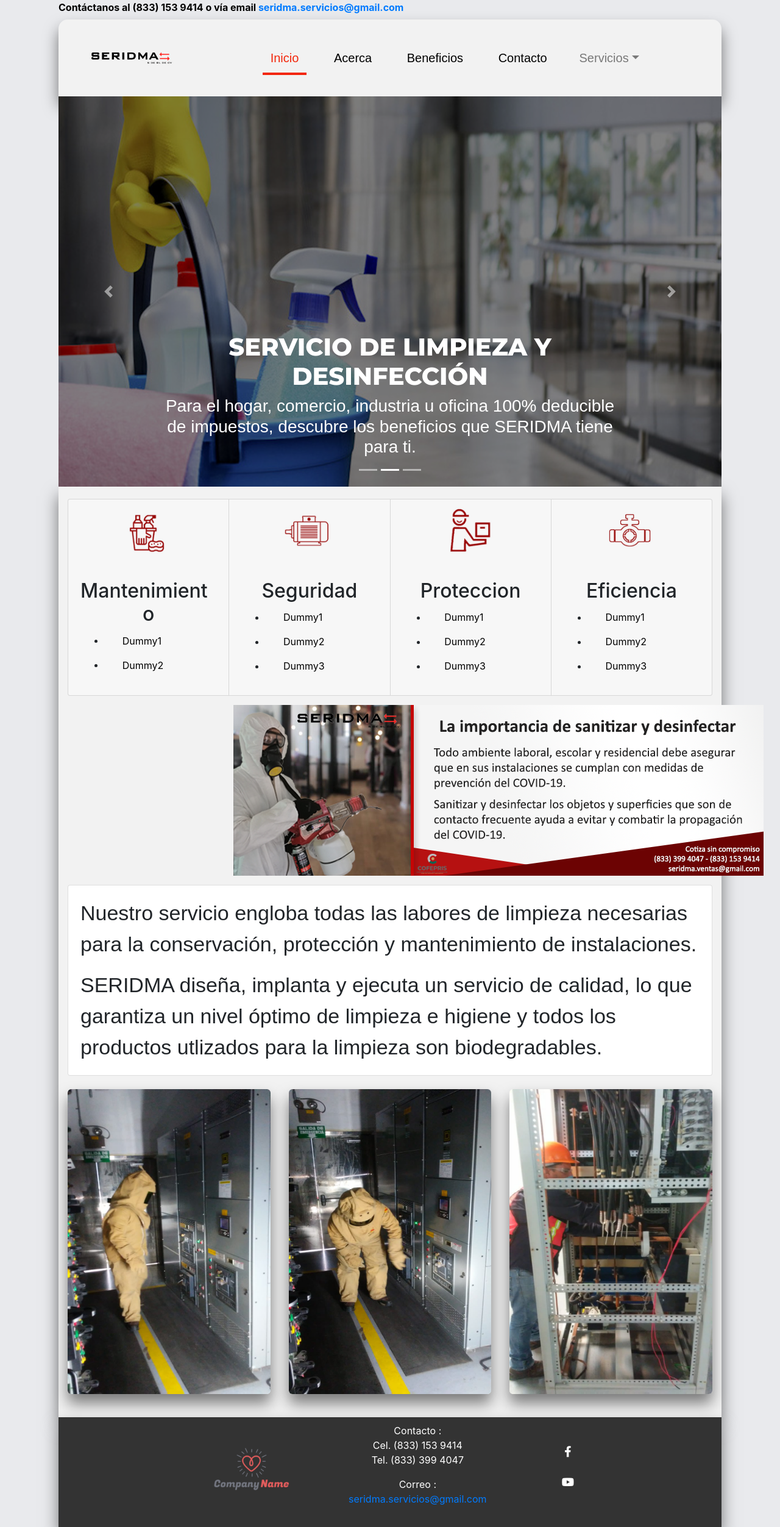
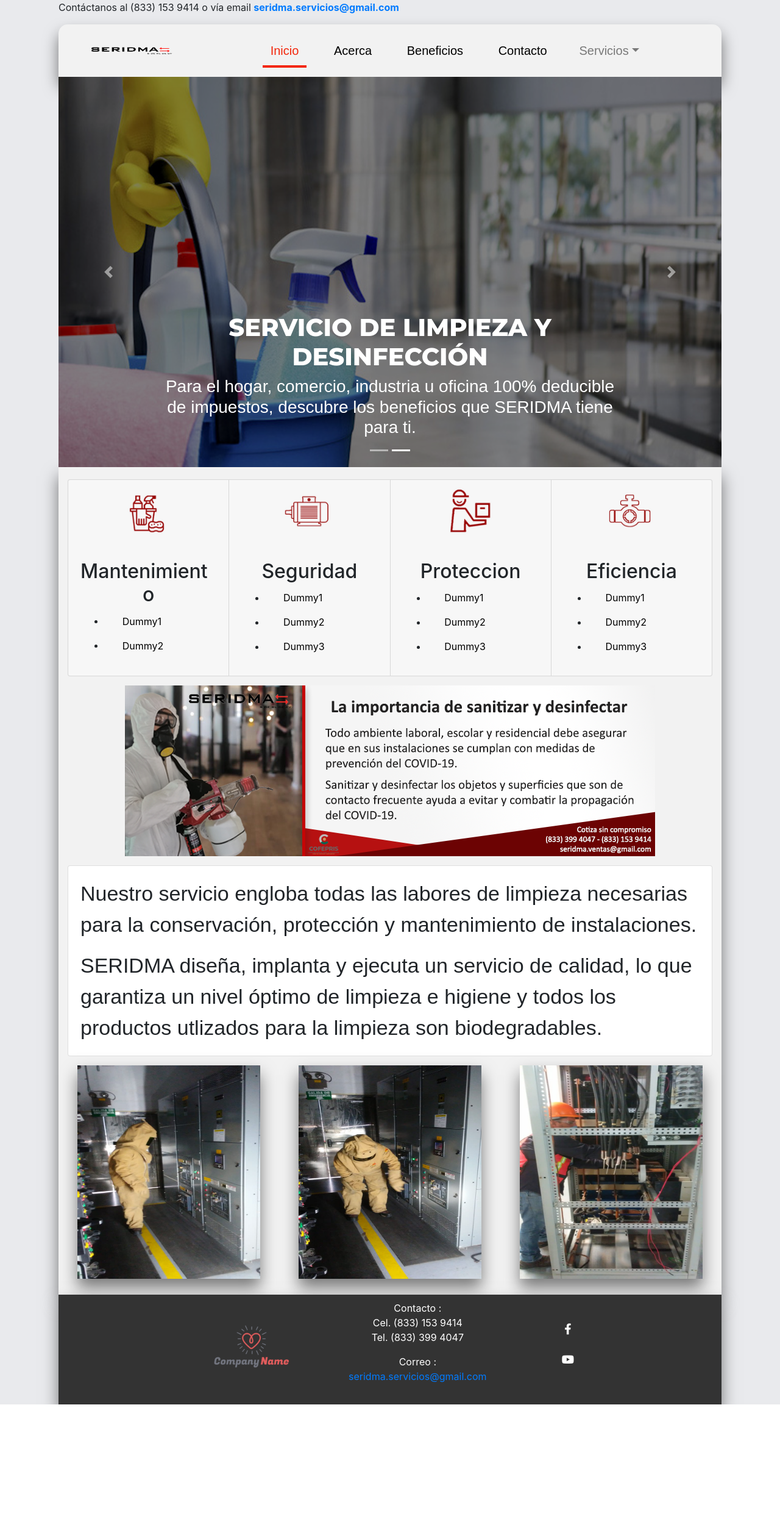
Before and after one commit to CesarAguilar43/seridma, a React (Create React App) app: page / in a window 1280 px wide. Shown: the whole page at 61% size. After the commit the page ends 2303 px from the top, so only its background shows below. Built offline with nearby package versions, Linux system fonts and the light colour scheme; a web font is replaced by a local one.

Commit message:
Arreglando el acomodo de los componentes

```diff
--- a/src/assets/css/Carousel.css
+++ b/src/assets/css/Carousel.css
@@ -26,3 +26,15 @@
  h3 {
    font-family: 'News Cycle', sans-serif;;
 }
+
+@media only screen and (max-width: 625px) {
+
+    .carousel-img{
+        width: 100%;
+        height: 70%;
+    }
+
+    .carousel-item{
+        background: linear-gradient(30deg, #f3270c, 0);
+    }
+}
--- a/src/assets/css/Home.css
+++ b/src/assets/css/Home.css
@@ -30,7 +30,39 @@
    box-shadow: 0px 15px 25px rgba(0, 0, 0, 0.5);
 }
 
-.banner{
+.banner-medium, .banner-movil, .banner{
+    display: block;
    margin-top: 15px;
    margin-bottom: 15px;
+   margin-left: auto;
+   margin-right: auto;
 }
+
+.banner-movil, .banner-medium{
+    display: none;
+}
+
+@media only screen and (max-width: 1198px) {
+
+    .container-wrapper{
+        box-shadow: 0 0 0 rgba(0, 0, 0, 0);
+    }
+
+    .banner{
+        display: none;
+    }
+
+    .banner-medium{
+        display: block;
+    }
+}
+
+@media only screen and (max-width: 600px) {
+
+    .banner-medium{
+        display: none;
+    }
+    .banner-movil{
+        display: block;
+    }
+}
--- a/src/assets/css/Hover-Images.css
+++ b/src/assets/css/Hover-Images.css
@@ -1,16 +1,18 @@
 .container-hover-img{
     width: 100%;
-    display: flex;
+    display: block;
     justify-content: center;
     align-items: center;
-    height: 70vh;
+    height: 60vh;
+    margin-top: 15px;
+    margin-left: auto;
+    margin-right: auto;
 }
 .container-hover-img figure{
     position: relative;
-    height: 500px;
-    width: 500px;
+    height: 450px;
+    width: 400px;
     overflow: hidden;
-    border-radius: 6px;
     box-shadow: 0px 15px 25px rgba(0, 0, 0, 0.5);
     cursor: pointer;
 }
@@ -55,3 +57,31 @@
     max-width: 220px;
     margin: auto;
 }
+
+@media only screen and (max-width: 1480px) {
+
+    .container-hover-img{
+        height: 47vh;
+    }
+
+    .container-hover-img figure{
+        height: 350px;
+        width: 300px;
+        margin-left: auto;
+        margin-right: auto;
+    }
+}
+
+@media only screen and (max-width: 990px) {
+
+    .container-hover-img{
+        height: 50vh;
+    }
+
+    .container-hover-img figure{
+        height: 450px;
+        width: 400px;
+        margin-left: auto;
+        margin-right: auto;
+    }
+}
--- a/src/assets/css/Layout.css
+++ b/src/assets/css/Layout.css
@@ -3,3 +3,15 @@
     padding-left: 12vh;
     background: #e9eaed;
 }
+
+@media only screen and (max-width: 1198px) {
+
+    .container-full{
+        padding-right: 0;
+        padding-left: 0;
+    }
+
+    .contact{
+        display: none;
+    }
+}
--- a/src/assets/css/NavBar.css
+++ b/src/assets/css/NavBar.css
@@ -28,5 +28,13 @@
 }
   .logoImg{
     width: 150px;
-    height: 100px;
+    height: 60px;
   }
+
+  @media only screen and (max-width: 1198px) {
+    .header{
+      border-radius: 0 0 0 0;
+      box-shadow: 0 0 0 rgb(0, 0, 0);
+    }
+
+}
--- a/src/components/carousel/Carousel.js
+++ b/src/components/carousel/Carousel.js
@@ -1,7 +1,6 @@
 import { Carousel } from 'react-bootstrap';
 import image from '../../assets/img/IMAGEN CARRUSEL1.png';
 import image1 from '../../assets/img/empresa-limpieza-oficinas.jpg';
-import image2 from '../../assets/img/pexels-pixabay-163100.jpg';
 import '../../assets/css/Carousel.css';
 
 
@@ -10,7 +9,7 @@
         <Carousel className="carousel-full">
             <Carousel.Item interval={5000} className="carousel-item">
                 <img
-                    className="d-block w-100 carousel-img"
+                    className="carousel-img"
                     src={image}
                     alt="First slide"
                 />
@@ -25,7 +24,7 @@
             </Carousel.Item>
             <Carousel.Item interval={5000} className="carousel-item">
                 <img
-                    className="d-block w-100 carousel-img"
+                    className="carousel-img"
                     src={image1}
                     alt="Second slide"
                 />
@@ -36,17 +35,6 @@
                     </h3>
                 </Carousel.Caption>
             </Carousel.Item>
-            <Carousel.Item interval={3000} className="carousel-item">
-                <img
-                    className="d-block w-100 carousel-img"
-                    src={image2}
-                    alt="Third slide"
-                />
-                <Carousel.Caption>
-                    <h1>Third slide label</h1>
-                    <h3>Praesent commodo cursus magna, vel scelerisque nisl consectetur.</h3>
-                </Carousel.Caption>
-            </Carousel.Item>
         </Carousel>
     );
 }
--- a/src/components/header/Header.js
+++ b/src/components/header/Header.js
@@ -1,7 +1,7 @@
 import React from 'react';
 import { Link, NavLink } from 'react-router-dom';
 import { rutas } from '../../config/NavBarRoutes';
-import { Nav, Navbar, NavDropdown } from 'react-bootstrap';
+import { Nav, Navbar, NavDropdown, Image } from 'react-bootstrap';
 import '../../assets/css/NavBar.css';
 import logo from '../../assets/img/LOGO_SERIDMA_HD_SIN_FONDO.png';
 
@@ -13,11 +13,7 @@
                 <Navbar.Collapse id="basic-navbar-nav">
                     <Navbar.Brand className="mr-auto">
                         <Link exact={true} to="/">
-                            <img
-                                src={logo}
-                                className="d-inline-block align-top logoImg"
-                                alt="Seridma"
-                            />
+                            <Image src={logo} className="logoImg" alt="Seridma" />
                         </Link>
                     </Navbar.Brand>
                     <Nav className="mr-auto">
--- a/src/containers/home/Home.js
+++ b/src/containers/home/Home.js
@@ -2,13 +2,15 @@
 import Layout from '../../layouts/Layout';
 import Carousel from '../../components/carousel/Carousel';
 import LinksBrands from '../../components/links-brands/Links-Brands';
-import { Container, Row, Col, Jumbotron, Card } from 'react-bootstrap';
+import { Container, Row, Col, Card, Image } from 'react-bootstrap';
 import '../../assets/css/Home.css';
 import seridma01 from '../../assets/img/seridma01.jpeg';
 import seridma02 from '../../assets/img/seridma02.jpeg';
 import seridma03 from '../../assets/img/seridma03.jpeg';
 import HoverImg from '../../components/hover-images/Hover-Images';
 import banner from '../../assets/img/banner pagina inicio.png';
+import bannerMovil from '../../assets/img/banner-pagina-inicio-chica.png';
+import bannerMedium from '../../assets/img/banner-pagina-inicio-medium.png';
 
 function Home() {
     return (
@@ -19,23 +21,14 @@
                     <LinksBrands />
                 </Row>
                 <Row xs={12} lg={12}>
-                    <Col xs={12} lg={3}></Col>
-                    <Col xs={12} lg={6}>
-                        <img src={banner} className="banner" />
+                    <Col xs={12} lg={12}>
+                        <Image src={bannerMedium} className="banner-medium" />
+                        <Image src={bannerMovil} className="banner-movil" />
+                        <Image src={banner} className="banner" />
                     </Col>
-                    <Col xs={12} lg={3}></Col>
                 </Row>
                 <Row xs={12} lg={12}>
-
                     <Col xs={12} lg={12}>
-                        {/* <Jumbotron fluid className="title">
-                            <Container>
-                                <p>¡SANITIZACIÓN Y LIMPIEZA</p>
-                                <p>
-                                    CONTRA COVID 19!
-                                    </p>
-                            </Container>
-                        </Jumbotron> */}
                         <Card body className="paragraph">
                             <p>Nuestro servicio engloba todas las labores de limpieza necesarias
                                 para la conservación, protección y mantenimiento de instalaciones.</p>
@@ -44,7 +37,7 @@
                             limpieza son biodegradables.</Card>
                     </Col>
                 </Row>
-                <Row>
+                <Row xs={12} lg={12}>
                     <Col xs={12} lg={4}>
                         <HoverImg ruteImg={seridma01} altImg="Imagen1" titleImg="Titulo 1" descImg="loremp ipsum" />
                     </Col>
--- a/src/layouts/Layout.js
+++ b/src/layouts/Layout.js
@@ -2,16 +2,15 @@
 import Header from '../components/header/Header';
 import Footer from '../components/footer/Footer';
 import '../assets/css/Layout.css';
-import { Link }from 'react-router-dom';
+import { Link } from 'react-router-dom';
 
 function Layout(props) {
     return (
         <Fragment>
             <div className="container-full">
-                <div style={{ backgroundColor: '#e9eaed', color: 'black' }}>
-                    <label>
-                    <strong>Contáctanos al (833) 153 9414 o vía email <Link to="/">seridma.servicios@gmail.com</Link></strong>
-                    </label></div>
+                <div className="contact">
+                        <p>Contáctanos al (833) 153 9414 o vía email <strong><Link to="/">seridma.servicios@gmail.com</Link></strong></p>
+                </div>
                 <Header />
                 <main>
                     {props.children}
```
Also changed, not shown: src/assets/img/banner-pagina-inicio-chica.png (added), src/assets/img/banner-pagina-inicio-medium.png (added).
